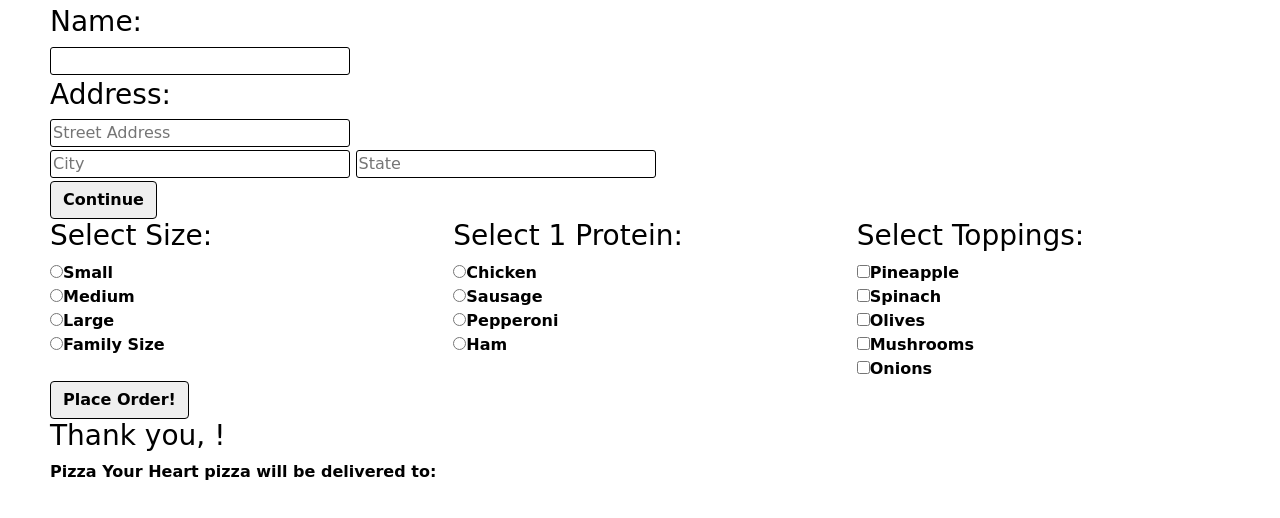
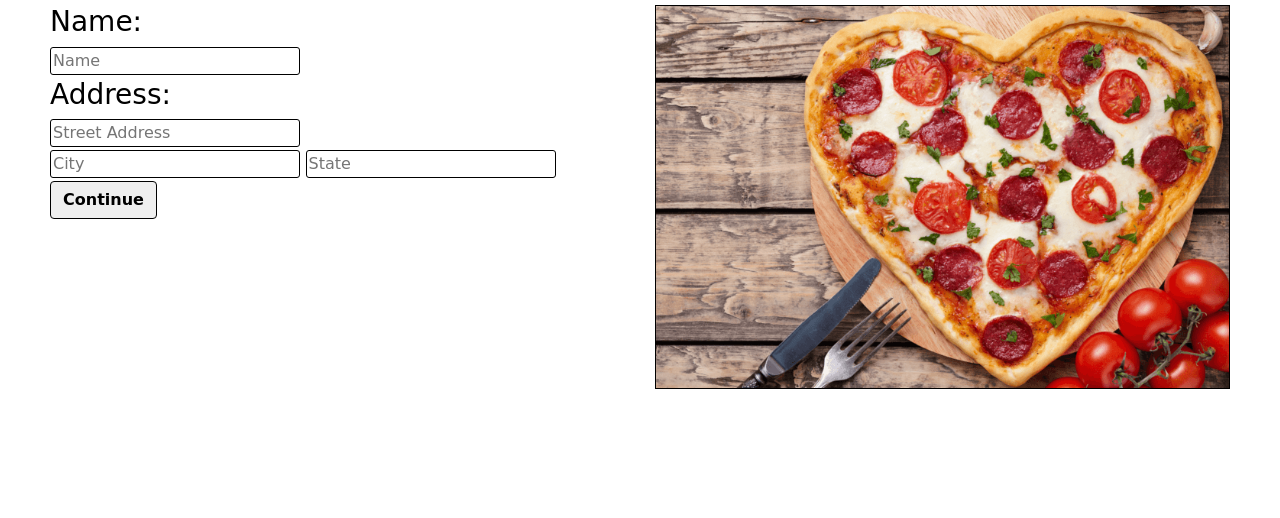
Before and after one commit to MalyPhong619/Pizza-Pizza, a plain HTML site: page index.html in a window 1280 px wide. Shown: the part 124-642 px from the top of the page. Drawn offline with Linux system fonts and the light colour scheme; a web font is replaced by a local one.

Commit message:
add image, row, columns, and styling

```diff
--- a/css/styles.css
+++ b/css/styles.css
@@ -4,11 +4,18 @@ body {
   color: black;
   font-weight: bold;
 }
+.pizzaOrderForm, .completedOrder {
+  display: none;
+}
 h1 {
   font-size: 80px;
 }
-h1, h3{
+h1, h3, h4{
   font-family: 'Bungee Inline', cursive;
+}
+img {
+  width: 100%;
+  border: solid 1px;
 }
 .btn {
   color: black;
@@ -18,7 +25,7 @@ h1, h3{
 .ordererInput {
   border-radius: 3px;
   border: solid .5px black;
-  width: 300px;
+  width: 250px;
   margin-bottom: 3px;
 }
 #pizzaShop {
--- a/index.html
+++ b/index.html
@@ -11,10 +11,11 @@
   </head>
   <body>
     <h1>Pizza My Heart <span id="pizzaShop">pizza shop</span></h1>
-    <div>
+    <div class="row userInformation">
+      <div class=col-md-6>
         <form class="orderForm">
           <h3>Name:</h3>
-        <input class="ordererInput" type="text" id="formName">
+          <input class="ordererInput" type="text" id="formName" placeholder="Name">
           <h3>Address:</h3>
           <input class="ordererInput" type="text" id="formStreet" placeholder="Street Address">
           <br>
@@ -22,6 +23,10 @@
           <input class="ordererInput" type="text" id="formState" placeholder="State"><br>
           <button type="submit" class="btn">Continue</button>
         </form>
+      </div>
+      <div class="col-md-6">
+        <img src="img/pizzaheart.png" alt="Pizza Heart">
+      </div>
     </div>
     <form class="pizzaOrderForm">
       <div class="row">
@@ -40,22 +45,30 @@
           <input type="radio" name="protein" value="1">Ham
         </div>
         <div class="col-md-4 pizzaToppings">
-          <h3>Select Toppings:</h3>
-          <input type="checkbox" name="toppings" value="1">Pineapple<br>
-          <input type="checkbox" name="toppings" value="1">Spinach<br>
-          <input type="checkbox" name="toppings" value="1">Olives<br>
-          <input type="checkbox" name="toppings" value="1">Mushrooms<br>
-          <input type="checkbox" name="toppings" value="1">Onions
+          <h3>Select A Topping:</h3>
+          <input type="radio" name="toppings" value="2">Pineapple<br>
+          <input type="radio" name="toppings" value="1">Spinach<br>
+          <input type="radio" name="toppings" value="1">Olives<br>
+          <input type="radio" name="toppings" value="2">Mushrooms<br>
+          <input type="radio" name="toppings" value="1">Onions
         </div>
       </div>
       <button type="submit" class="btn">Place Order!</button>
     </form>
     <div class="completedOrder">
+
+    <div class="row">
+      <div class="col-md-6">
         <h3>Thank you, <span id="completedName"></span>!</h3>
         <p>Pizza Your Heart pizza will be delivered to:</p>
         <p id="completedAddress"></p>
-
-      <p class="totalCost"></p>
+        <h4 class="totalCost"></h4>
+        <a href="index.html"><button type="button" class="btn">New Order</button></a>
+      </div>
+      <div class="col-md-6">
+        <img src="img/pizzaheart.png" alt="Pizza Heart">
+      </div>
+    </div>
     </div>
   </body>
 </html>
--- a/js/scripts.js
+++ b/js/scripts.js
@@ -11,8 +11,7 @@ function Information(name, street, city, state) {
 
 Information.prototype.delivery = function() {
   $("#completedName").text(this.name);
-  $("#completedAddress").text(this.street + this.city + ", " + this.state);
-
+  $("#completedAddress").append(this.street + "<br>" + this.city + ", " + this.state);
 }
 
 function Pizza(size, protein, topping) {
@@ -28,9 +27,6 @@ Pizza.prototype.Cost = function() {
 }
 
 
-
-
-
 // User Interface Logic
 $(document).ready(function() {
   $(".orderForm").submit(function(event) {
@@ -44,21 +40,20 @@ $(document).ready(function() {
     var information = new Information(userName, userStreet, userCity, userState);
 
     information.delivery();
-
+    $(".pizzaOrderForm").show();
+    $(".userInformation").hide();
   });
   $(".pizzaOrderForm").submit(function(event) {
     event.preventDefault();
 
     var pizzaSize = parseInt($("input:radio[name=pizzaSize]:checked").val());
     var pizzaProtein = parseInt($("input:radio[name=protein]:checked").val());
-    var pizzaToppings = parseInt($("input:checkbox[name=toppings]:checked").val());
+    var pizzaToppings = parseInt($("input:radio[name=toppings]:checked").val());
 
     var pizza = new Pizza(pizzaSize, pizzaProtein, pizzaToppings);
 
-    console.log(pizza);
-
     pizza.Cost();
-
-
+    $(".pizzaOrderForm").hide();
+    $(".completedOrder").show();
   });
 });
```
Also changed, not shown: img/pizzaheart.png (added). Lines whose indentation alone changed are shown as unchanged.
